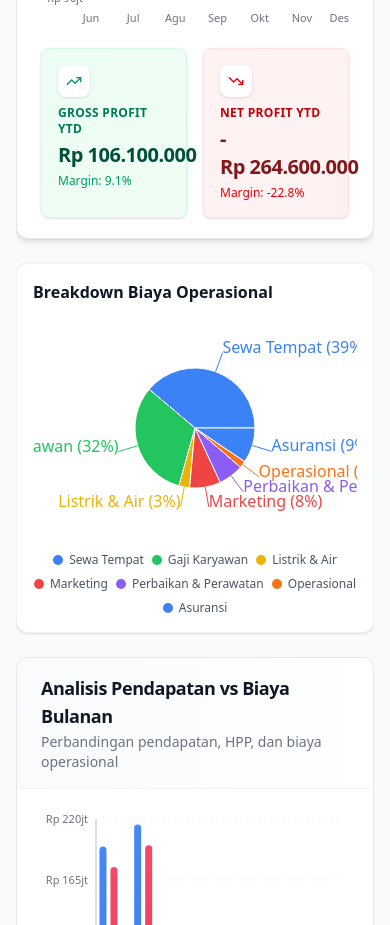
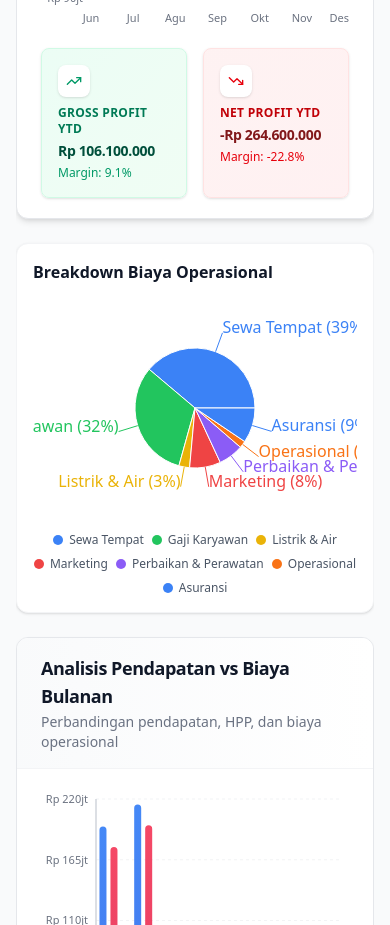
Before and after one commit to rclayskuy10/erp-mobilbekas-berkualitas, a Next.js app: page /dashboard/reports in a window 390 px wide. Shown: the part 840-1765 px from the top of the page. Built offline with nearby package versions, Linux system fonts and the light colour scheme; sample sign-in values are in the browser's storage.

Commit message:
fix: Adjust font size for currency values in mobile view - Reduce currency font size to text-sm on mobile to prevent overflow - Maintain text-lg on desktop for readability - Add break-words class for better text wrapping

```diff
--- a/src/app/dashboard/reports/page.tsx
+++ b/src/app/dashboard/reports/page.tsx
@@ -513,7 +513,7 @@ export default function ReportsPage() {
                       <p className="text-xs font-semibold text-emerald-700 uppercase tracking-wide mb-1">
                         Gross Profit YTD
                       </p>
-                      <p className="text-xl font-bold text-emerald-900 tracking-tight">
+                      <p className="text-sm sm:text-lg font-bold text-emerald-900 tracking-tight break-words">
                         {formatCurrency(grossProfit)}
                       </p>
                       <p className="text-xs text-emerald-600 mt-1 font-medium">
@@ -537,7 +537,7 @@ export default function ReportsPage() {
                       <p className={`text-xs font-semibold ${netProfit >= 0 ? 'text-blue-700' : 'text-red-700'} uppercase tracking-wide mb-1`}>
                         Net Profit YTD
                       </p>
-                      <p className={`text-xl font-bold ${netProfit >= 0 ? 'text-blue-900' : 'text-red-900'} tracking-tight`}>
+                      <p className={`text-sm sm:text-lg font-bold ${netProfit >= 0 ? 'text-blue-900' : 'text-red-900'} tracking-tight break-words`}>
                         {formatCurrency(netProfit)}
                       </p>
                       <p className={`text-xs ${netProfit >= 0 ? 'text-blue-600' : 'text-red-600'} mt-1 font-medium`}>
```
